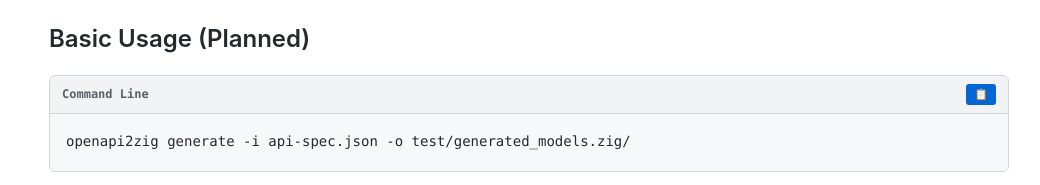
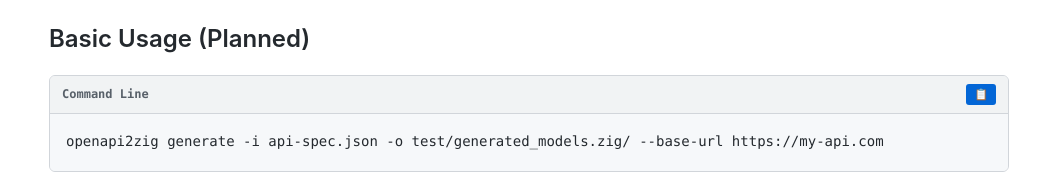
Before and after one commit to christianhelle/openapi2zig, a plain HTML site: page docs/index.html in a window 1280 px wide. Shown: the part 2060-2245 px from the top of the page, without its empty margins (111-1151 px from the left). Drawn offline with Linux system fonts and the light colour scheme.

Commit message:
Add --base-url CLI argument

```diff
--- a/docs/index.html
+++ b/docs/index.html
@@ -164,9 +164,9 @@ zig build</code></pre>
                     <div class="code-block">
                         <div class="code-header">
                             <span class="code-title">Command Line</span>
-                            <button class="copy-btn" data-code="openapi2zig generate -i api-spec.json -o test/generated_models.zig">📋</button>
+                            <button class="copy-btn" data-code="openapi2zig generate -i api-spec.json -o test/generated_models.zig --base-url https://my-api.com">📋</button>
                         </div>
-                        <pre><code>openapi2zig generate -i api-spec.json -o test/generated_models.zig/</code></pre>
+                        <pre><code>openapi2zig generate -i api-spec.json -o test/generated_models.zig/ --base-url https://my-api.com</code></pre>
                     </div>
                 </div>
 
```
Also changed, not shown: README.md, 1 other file.
